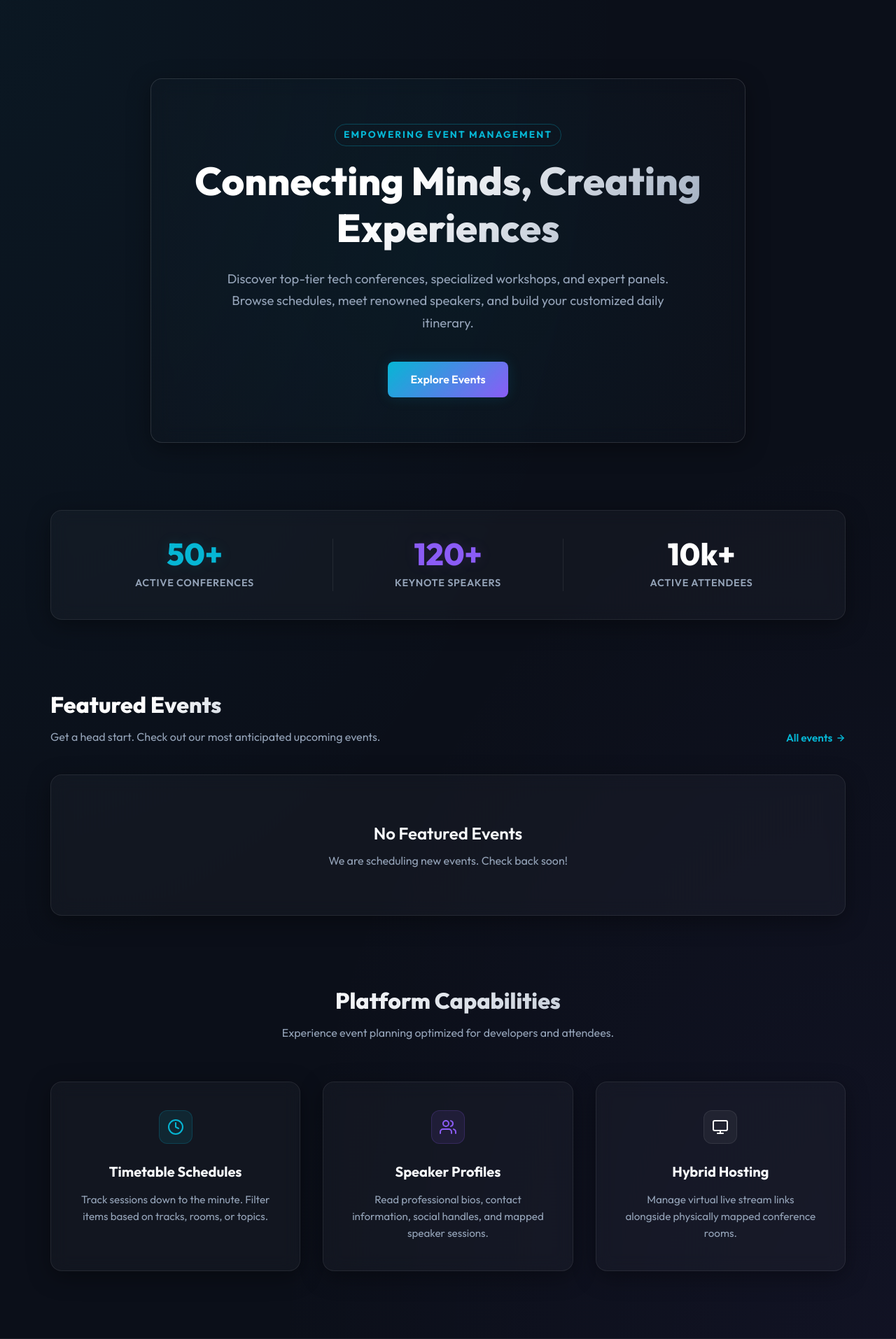
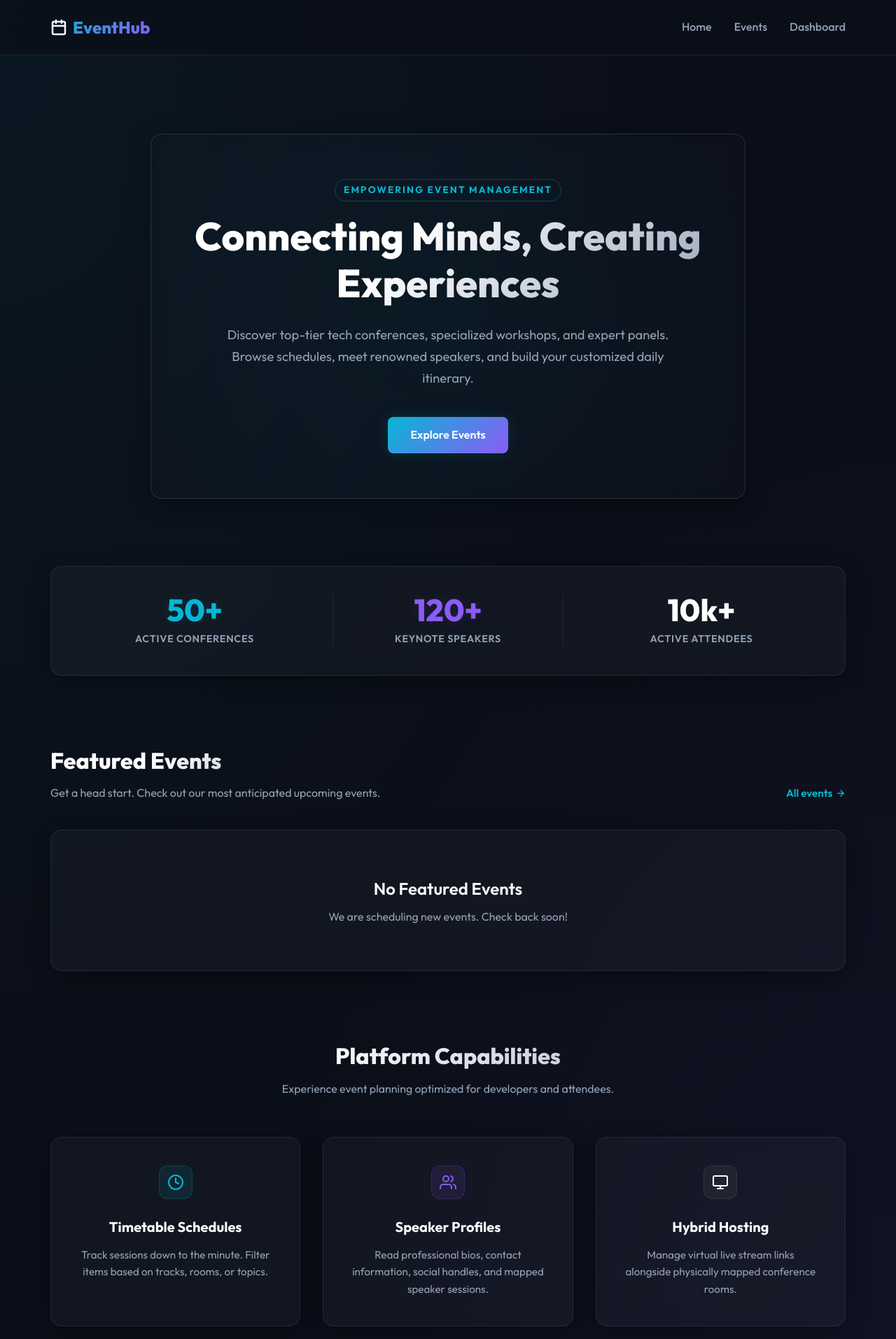
Before and after one commit to imasinde-sudo/gdsai-web, a Django app: page / in a window 1280 px wide. Shown: the top 1914 px of the page at 70% size. Run offline with Django 5.2, Linux system fonts and the light colour scheme; data that the repository does not hold is empty.

Commit message:
style: restore public site navigation bar and dashboard sidebar link

```diff
--- a/core/events/templates/events/base.html
+++ b/core/events/templates/events/base.html
@@ -12,7 +12,31 @@
 </head>
 <body>
 
-  <!-- Public Navigation Bar Removed -->
+  <!-- Premium Navigation Bar -->
+  <nav class="navbar">
+    <div class="navbar-container">
+      <a href="{% url 'events:landing_page' %}" class="navbar-logo" id="logo">
+        <svg width="24" height="24" viewBox="0 0 24 24" fill="none" stroke="currentColor" stroke-width="2.5" stroke-linecap="round" stroke-linejoin="round">
+          <rect x="3" y="4" width="18" height="18" rx="2" ry="2"></rect>
+          <line x1="16" y1="2" x2="16" y2="6"></line>
+          <line x1="8" y1="2" x2="8" y2="6"></line>
+          <line x1="3" y1="10" x2="21" y2="10"></line>
+        </svg>
+        EventHub
+      </a>
+      <ul class="navbar-links">
+        <li>
+          <a href="{% url 'events:landing_page' %}" class="navbar-link" id="nav-home">Home</a>
+        </li>
+        <li>
+          <a href="{% url 'events:event_list' %}" class="navbar-link" id="nav-events">Events</a>
+        </li>
+        <li>
+          <a href="{% url 'events:admin_dashboard' %}" class="navbar-link" id="nav-dashboard">Dashboard</a>
+        </li>
+      </ul>
+    </div>
+  </nav>
 
   <!-- Main Content Area -->
   <main class="main-content">
--- a/core/events/templates/events/dashboard_base.html
+++ b/core/events/templates/events/dashboard_base.html
@@ -29,6 +29,10 @@
         <!-- Navigation Links -->
         <div class="sidebar-section-title">Navigation</div>
         <nav class="sidebar-nav">
+          <a href="{% url 'events:landing_page' %}" class="sidebar-link">
+            <svg width="18" height="18" viewBox="0 0 24 24" fill="none" stroke="currentColor" stroke-width="2" stroke-linecap="round" stroke-linejoin="round" style="margin-right: 0.25rem;"><path d="M3 9l9-7 9 7v11a2 2 0 0 1-2 2H5a2 2 0 0 1-2-2z"></path><polyline points="9 22 9 12 15 12 15 22"></polyline></svg>
+            Public Site
+          </a>
           <a href="{% url 'events:admin_dashboard' %}?tab=events" class="sidebar-link {% if active_tab == 'events' or not active_tab and '/system-status/' not in request.path %}active{% endif %}">
             <svg width="18" height="18" viewBox="0 0 24 24" fill="none" stroke="currentColor" stroke-width="2" stroke-linecap="round" stroke-linejoin="round" style="margin-right: 0.25rem;"><rect x="3" y="4" width="18" height="18" rx="2" ry="2"></rect><line x1="16" y1="2" x2="16" y2="6"></line><line x1="8" y1="2" x2="8" y2="6"></line><line x1="3" y1="10" x2="21" y2="10"></line></svg>
             Events Management
```
